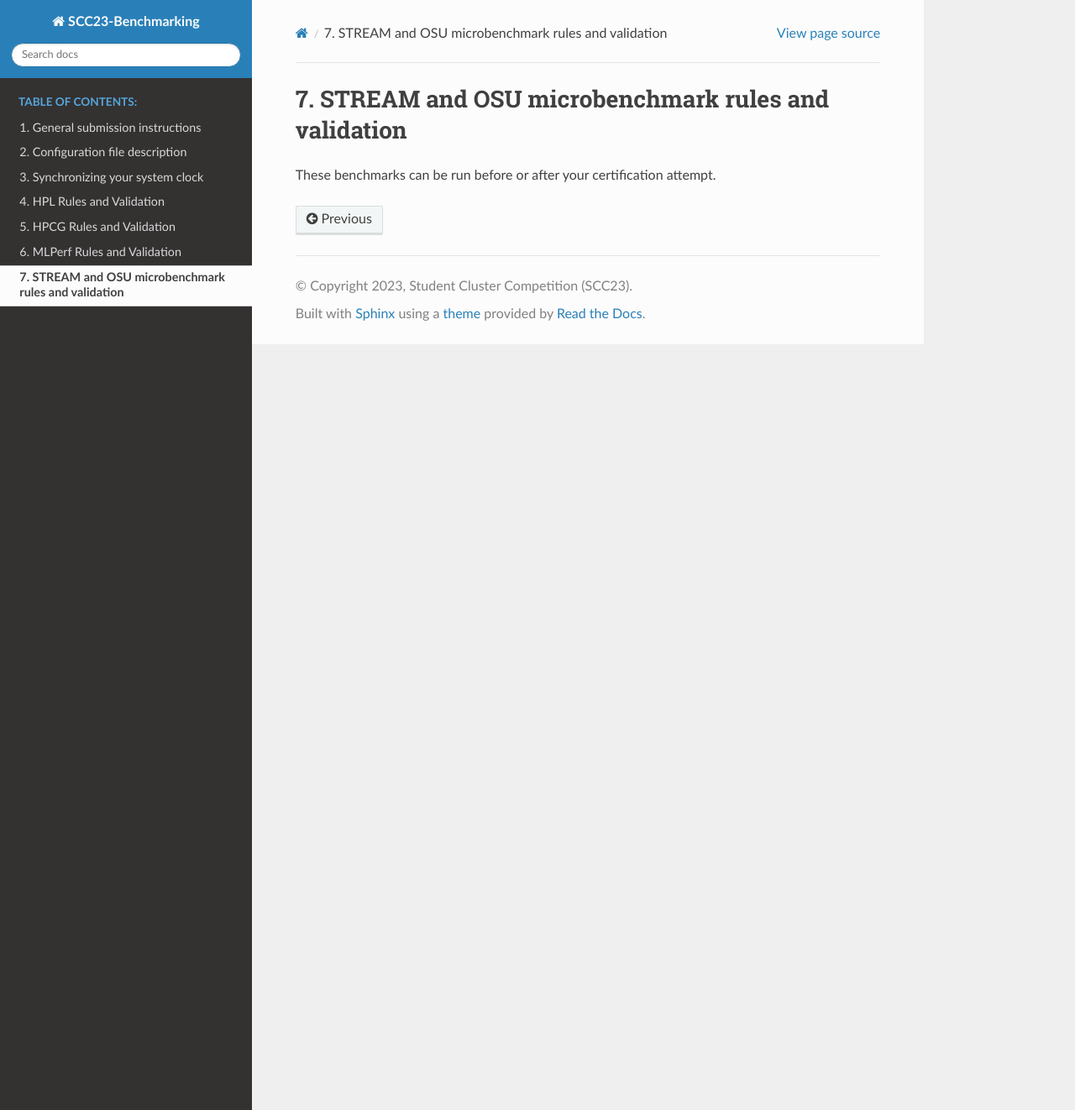
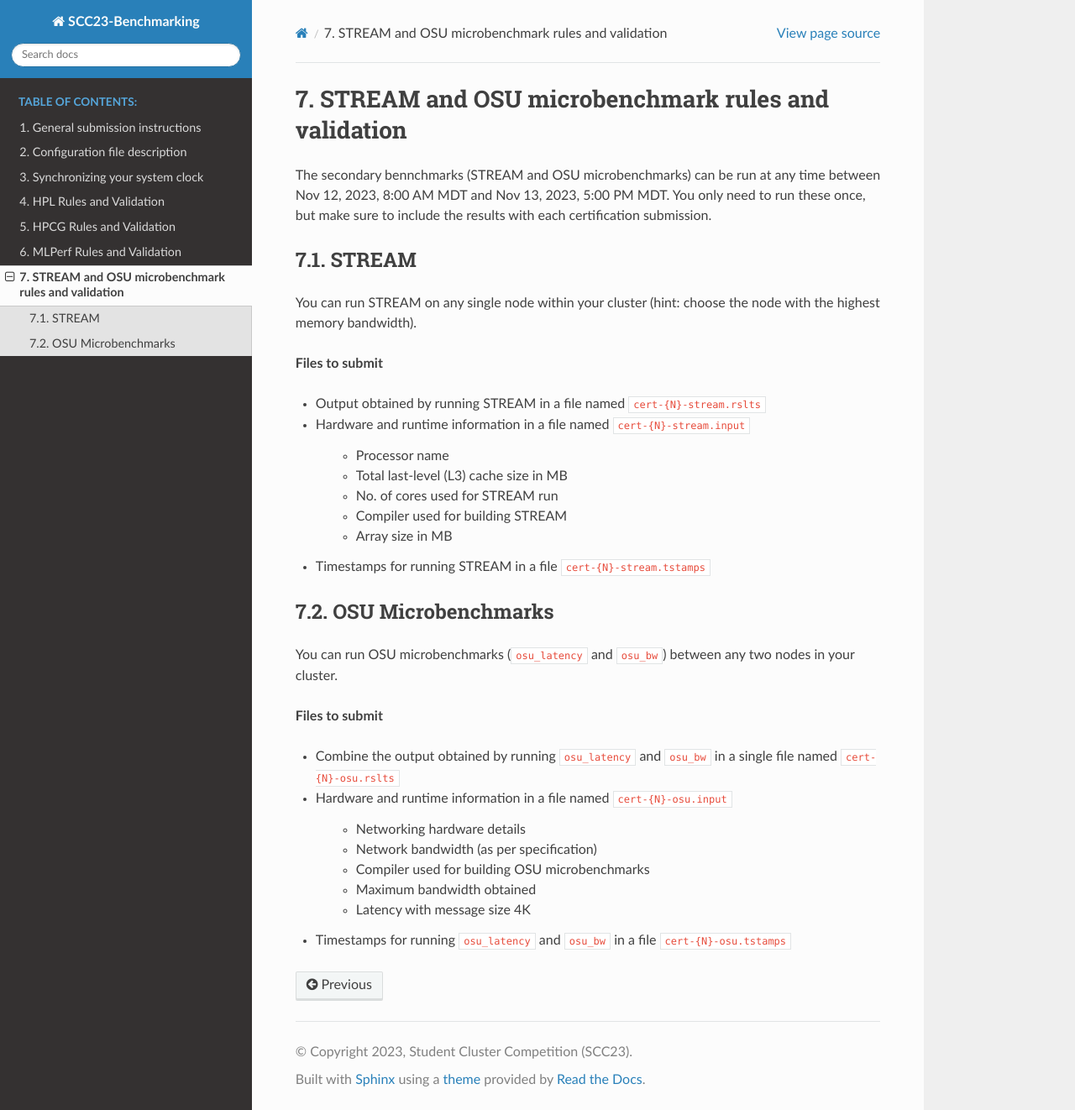
Before and after one commit to amaji/scc23-benchmarking, a Sphinx documentation site: the page built from source/benchmarks/optional.rst, in a window 1280 px wide and 1322 px high. Shown: the whole window at 84% size. Built offline with Sphinx 7.4.7 and the Read the Docs theme 2.0.0, drawn with Linux system fonts in a browser that asks for light colours.

Commit message:
Update optional.rst

```diff
--- a/source/benchmarks/optional.rst
+++ b/source/benchmarks/optional.rst
@@ -1,4 +1,38 @@
 STREAM and OSU microbenchmark rules and validation
 --------------------------------------------------
 
-These benchmarks can be run before or after your certification attempt.
+The secondary bennchmarks (STREAM and OSU microbenchmarks) can be run at any time between Nov 12, 2023, 8:00 AM MDT and Nov 13, 2023, 5:00 PM MDT. You only need to run these once, but make sure to include the results with each certification submission.
+
+STREAM
+======
+You can run STREAM on any single node within your cluster (hint: choose the node with the highest memory bandwidth).
+
+**Files to submit**
+
+- Output obtained by running STREAM in a file named ``cert-{N}-stream.rslts``
+- Hardware and runtime information in a file named ``cert-{N}-stream.input``
+
+    - Processor name
+    - Total last-level (L3) cache size in MB
+    - No. of cores used for STREAM run
+    - Compiler used for building STREAM
+    - Array size in MB
+
+- Timestamps for running STREAM in a file ``cert-{N}-stream.tstamps``
+
+OSU Microbenchmarks
+===================
+You can run OSU microbenchmarks (``osu_latency`` and ``osu_bw``) between any two nodes in your cluster.
+
+**Files to submit**
+
+- Combine the output obtained by running ``osu_latency`` and ``osu_bw`` in a single file named ``cert-{N}-osu.rslts``
+- Hardware and runtime information in a file named ``cert-{N}-osu.input``
+
+    - Networking hardware details
+    - Network bandwidth (as per specification)
+    - Compiler used for building OSU microbenchmarks
+    - Maximum bandwidth obtained
+    - Latency with message size 4K
+
+- Timestamps for running ``osu_latency`` and ``osu_bw`` in a file ``cert-{N}-osu.tstamps``
```
